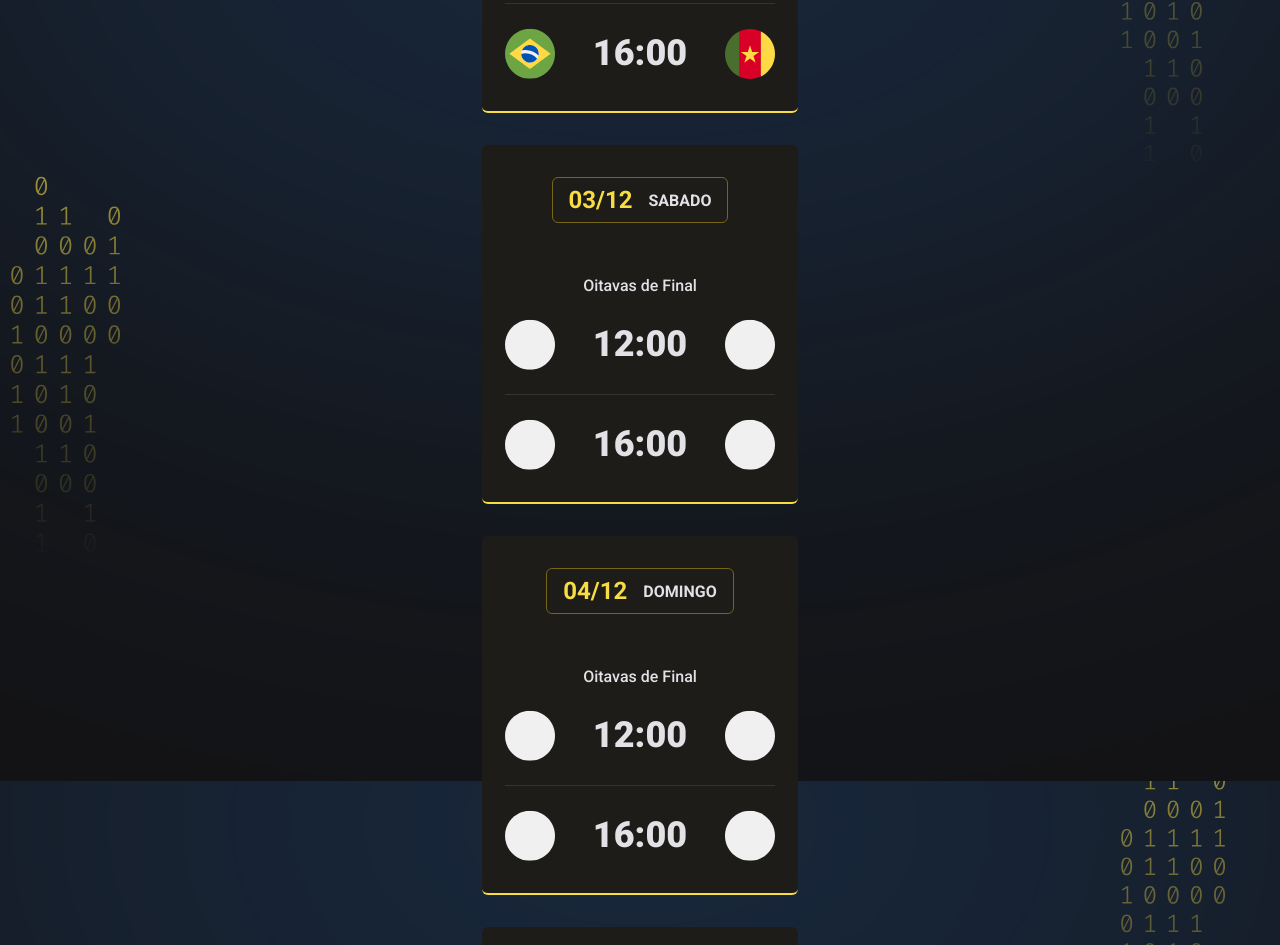
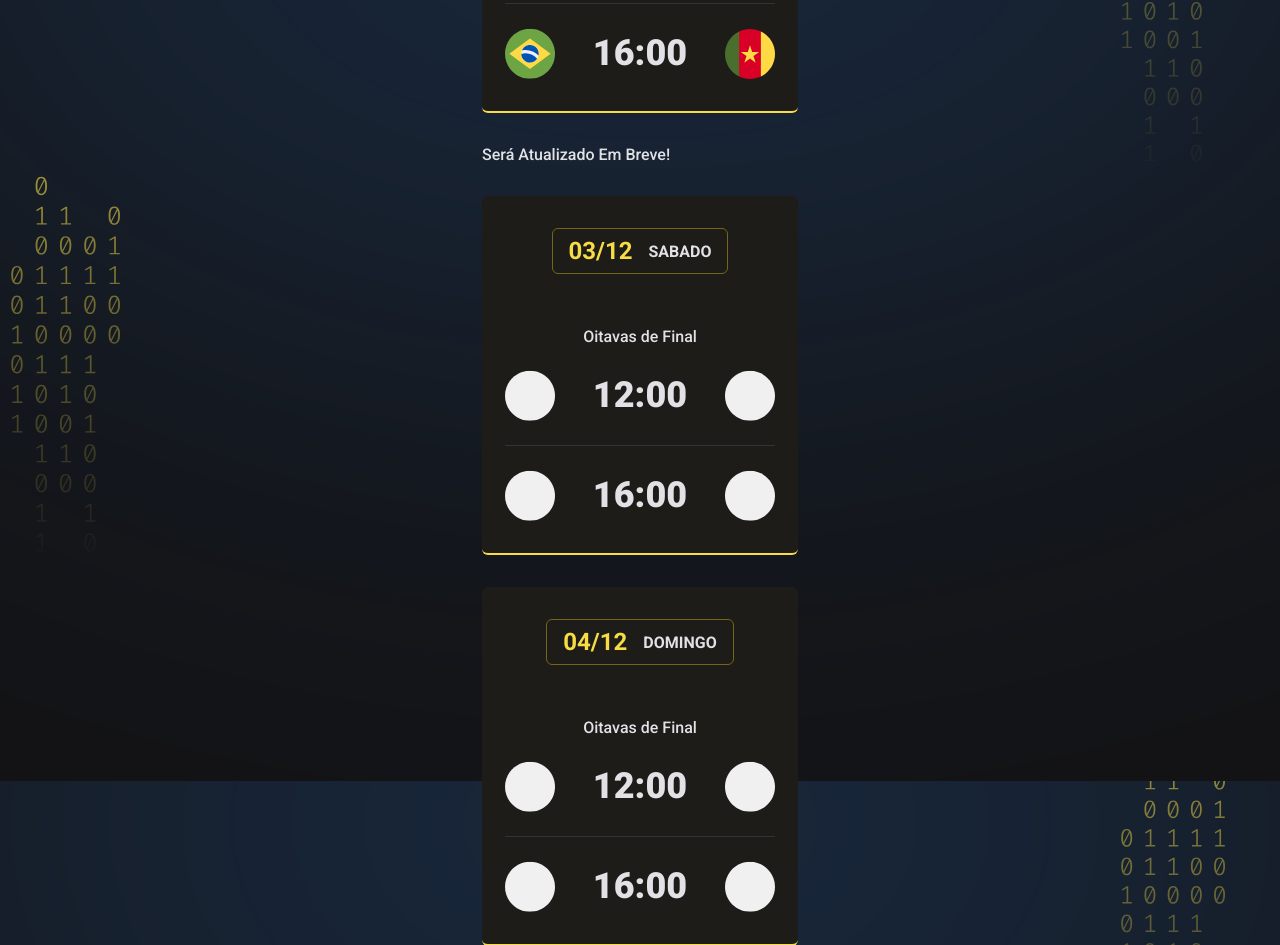
Before and after one commit to Filipe-Bacof/Calendario-Jogos-Copa, a plain HTML site: page index.html in a window 1280 px wide. Shown: the part 6749-7694 px from the top of the page. Drawn offline with Linux system fonts and the light colour scheme.

Commit message:
Projeto 100% funcionando

```diff
--- a/script.js
+++ b/script.js
@@ -38,6 +38,7 @@ document.querySelector("#app").innerHTML=`
         ${createCard("30/11", "quarta", createGame('tunisia', '12:00', 'france') + createGame('australia', '12:00', 'denmark') + createGame('poland', '16:00', 'argentina') + createGame('saudi-arabia', '16:00', 'mexico'))}
         ${createCard("01/12", "quinta", createGame('croatia', '12:00', 'belgium') + createGame('canada', '12:00', 'morocco') + createGame('japan', '16:00', 'spain') + createGame('costa-rica', '16:00', 'germany'))}
         ${createCard("02/12", "sexta", createGame('south-korea', '12:00', 'portugal') + createGame('ghana', '12:00', 'uruguay') + createGame('serbia', '16:00', 'switzerland') + createGame('brazil', '16:00', 'cameroon'))}
+        <p>Será Atualizado Em Breve!</p>
         ${createCard("03/12", "sabado", '<p>Oitavas de Final</p>' + createGame('empty', '12:00', 'empty') + createGame('empty', '16:00', 'empty'))}
         ${createCard("04/12", "domingo", '<p>Oitavas de Final</p>' + createGame('empty', '12:00', 'empty') + createGame('empty', '16:00', 'empty'))}
         ${createCard("05/12", "segunda", '<p>Oitavas de Final</p>' + createGame('empty', '12:00', 'empty') + createGame('empty', '16:00', 'empty'))}
--- a/style.css
+++ b/style.css
@@ -9,9 +9,6 @@ ul {
 
 body {
     background: url("./assets/background.svg") center center no-repeat fixed;
-    -webkit-background-size: cover;
-    -moz-background-size: cover;
-    -o-background-size: cover;
     background-size: cover;
     background-color: #121214;
 }
```
